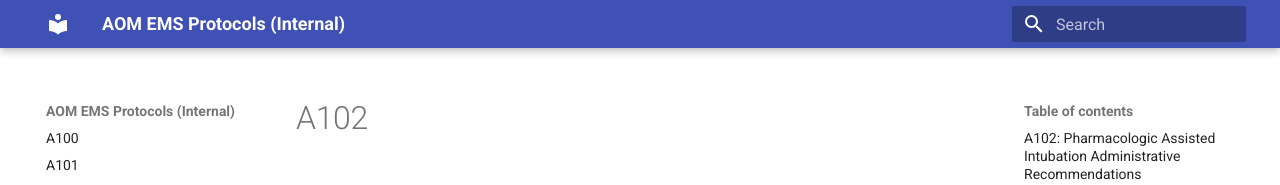
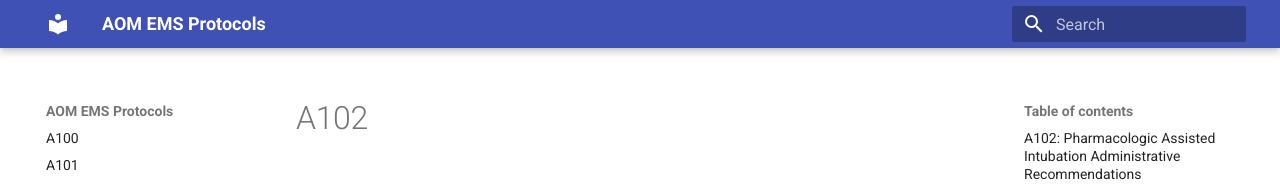
Before and after one commit to tcharlton-ems/tcharlton-ems.github.io, an MkDocs documentation site: the page built from docs/A102.md, in a window 1280 px wide. Shown: the top 185 px of the page. Built offline with MkDocs 1.6.1 and Material for MkDocs 9.7.7, drawn with Linux system fonts in a browser that asks for light colours.

Commit message:
Update mkdocs.yml

```diff
--- a/mkdocs.yml
+++ b/mkdocs.yml
@@ -1,5 +1,5 @@
 
-site_name: AOM EMS Protocols (Internal)
+site_name: AOM EMS Protocols
 theme:
   name: material
   features:
```
